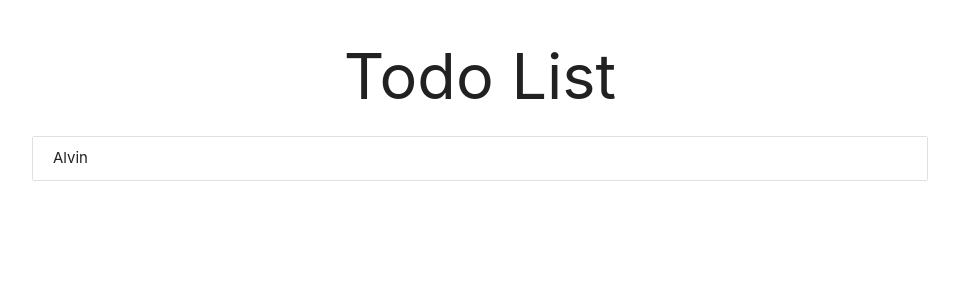
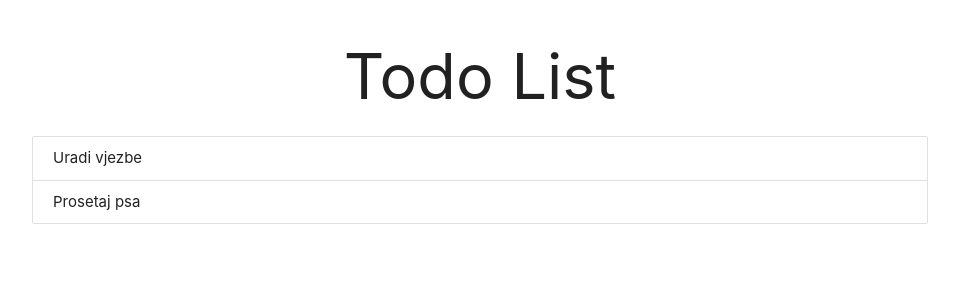
Before and after one commit to stedza93/WebCourse-Frontend, a React (Create React App) app in the folder todo-app/: page / in a window 1280 px wide. Shown: the top 300 px of the page, without its empty margins (160-1119 px from the left). Built offline with nearby package versions, Linux system fonts and the light colour scheme.

Commit message:
Sadrzaj Todos komponente vrijednost todoList promjenljive

```diff
--- a/todo-app/src/Todos.js
+++ b/todo-app/src/Todos.js
@@ -1,6 +1,6 @@
-import React from 'react';
-const Todos = ({todos}) => {
-   console.log(todos)
+import React from "react";
+const Todos = ({ todos }) => {
+  console.log(todos);
   const todoList = todos.length ? (
     todos.map((todo) => {
       return (
@@ -13,9 +13,7 @@ const Todos = ({todos}) => {
   ) : (
     <p className="center">Svi taskovi su zavrseni</p>
   );
-    return ( <div className="collection">
-      <div className="collection-item">Alvin</div>
-    </div> );
-}
+  return <div className="collection">{todoList}</div>;
+};
 
 export default Todos;
```
Lines whose indentation alone changed are shown as unchanged.
